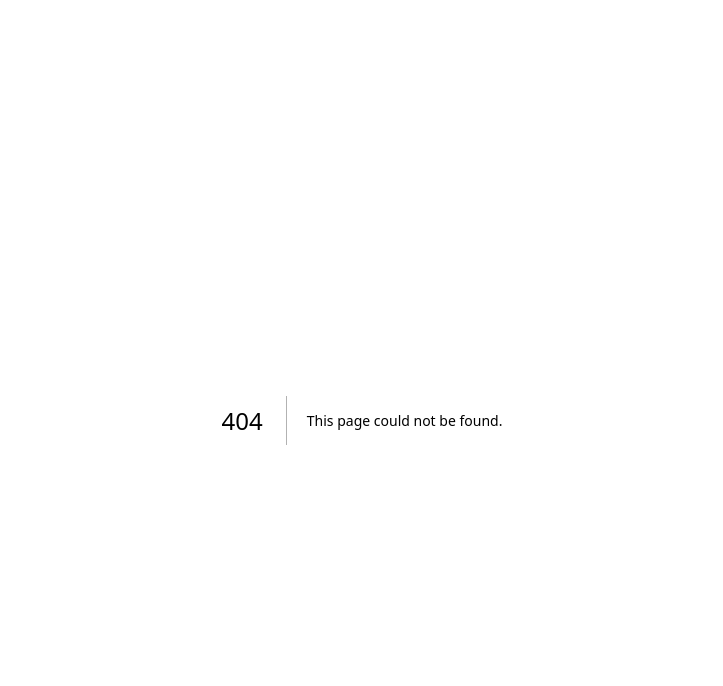
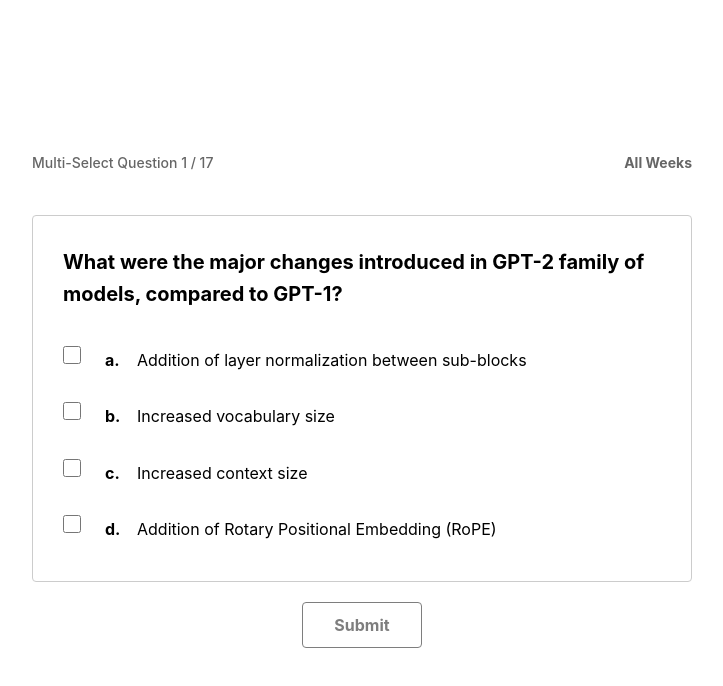
Before and after one commit to RD945/nptel-assignments, a Next.js app: page /quiz-multi-select in a window 1280 px wide. Before the commit this address had no page. Shown: the top 686 px of the page, without its empty margins (278-1001 px from the left). Built offline with nearby package versions, Linux system fonts and the light colour scheme.

Commit message:
Add multi-select-only shuffled quiz mode

```diff
--- /dev/null
+++ b/src/app/quiz-multi-select/page.tsx
@@ -0,0 +1,221 @@
+"use client";
+
+import { useState, useEffect } from "react";
+import Link from "next/link";
+import { questions as allQuestions, Question } from "@/data/questions";
+import FormattedText from "@/components/FormattedText";
+import styles from "../quiz/quiz.module.css";
+
+interface QuizState {
+  shuffledQuestions: Question[];
+  currentIndex: number;
+  selectedAnswers: string[];
+  submitted: boolean;
+  feedback: string | null;
+  score: number;
+  finished: boolean;
+}
+
+function shuffleArray<T>(array: T[]): T[] {
+  const shuffled = [...array];
+  for (let i = shuffled.length - 1; i > 0; i--) {
+    const j = Math.floor(Math.random() * (i + 1));
+    [shuffled[i], shuffled[j]] = [shuffled[j], shuffled[i]];
+  }
+  return shuffled;
+}
+
+export default function QuizMultiSelect() {
+  const [state, setState] = useState<QuizState | null>(null);
+
+  useEffect(() => {
+    const multiSelectQuestions = allQuestions.filter((question) => question.isMultiSelect);
+    const shuffled = shuffleArray(multiSelectQuestions);
+    setState({
+      shuffledQuestions: shuffled,
+      currentIndex: 0,
+      selectedAnswers: [],
+      submitted: false,
+      feedback: null,
+      score: 0,
+      finished: false,
+    });
+  }, []);
+
+  if (!state) {
+    return <div className={styles.container}>Loading...</div>;
+  }
+
+  const currentQuestion = state.shuffledQuestions[state.currentIndex];
+  const totalQuestions = state.shuffledQuestions.length;
+  const isLastQuestion = state.currentIndex === totalQuestions - 1;
+
+  const handleOptionSelect = (label: string) => {
+    if (state.submitted) return;
+
+    setState((prev) => ({
+      ...prev!,
+      selectedAnswers: prev!.selectedAnswers.includes(label)
+        ? prev!.selectedAnswers.filter((a) => a !== label)
+        : [...prev!.selectedAnswers, label],
+    }));
+  };
+
+  const handleSubmit = () => {
+    if (state.selectedAnswers.length === 0 || state.submitted) return;
+
+    const isCorrect =
+      state.selectedAnswers.length === currentQuestion.correctAnswers.length &&
+      state.selectedAnswers.every((a) =>
+        currentQuestion.correctAnswers.includes(a)
+      );
+
+    const newScore = state.score + (isCorrect ? 1 : 0);
+    const feedback = isCorrect ? "Correct!" : "Incorrect.";
+
+    setState((prev) => ({
+      ...prev!,
+      submitted: true,
+      feedback,
+      score: newScore,
+    }));
+  };
+
+  const handleNext = () => {
+    if (isLastQuestion) {
+      setState((prev) => ({
+        ...prev!,
+        finished: true,
+      }));
+    } else {
+      setState((prev) => ({
+        ...prev!,
+        currentIndex: prev!.currentIndex + 1,
+        selectedAnswers: [],
+        submitted: false,
+        feedback: null,
+      }));
+    }
+  };
+
+  const handleRestart = () => {
+    const multiSelectQuestions = allQuestions.filter((question) => question.isMultiSelect);
+    const shuffled = shuffleArray(multiSelectQuestions);
+    setState({
+      shuffledQuestions: shuffled,
+      currentIndex: 0,
+      selectedAnswers: [],
+      submitted: false,
+      feedback: null,
+      score: 0,
+      finished: false,
+    });
+  };
+
+  if (state.finished) {
+    return (
+      <div className={styles.container}>
+        <Link href="/" className={styles.backLink}>
+          ← Back to Home
+        </Link>
+
+        <div className={styles.results}>
+          <h2 className={styles.resultsTitle}>Multi-Select Quiz Complete!</h2>
+          <div className={styles.score}>
+            Score: {state.score} / {totalQuestions}
+          </div>
+          <div className={styles.percentage}>
+            ({Math.round((state.score / totalQuestions) * 100)}%)
+          </div>
+          <div className={styles.resultActions}>
+            <button className={styles.restartButton} onClick={handleRestart}>
+              Restart Quiz
+            </button>
+            <Link href="/" className={styles.homeButton}>
+              Home
+            </Link>
+          </div>
+        </div>
+      </div>
+    );
+  }
+
+  return (
+    <div className={styles.container}>
+      <div className={styles.header}>
+        <div className={styles.counter}>
+          Multi-Select Question {state.currentIndex + 1} / {totalQuestions}
+        </div>
+        <div className={styles.week}>All Weeks</div>
+      </div>
+
+      <div className={styles.questionCard}>
+        <h2 className={styles.questionText}>
+          <FormattedText text={currentQuestion.text} />
+        </h2>
+
+        <div className={styles.options}>
+          {currentQuestion.options.map((option) => (
+            <div key={option.label} className={styles.optionWrapper}>
+              <input
+                type="checkbox"
+                id={option.label}
+                name={currentQuestion.id}
+                value={option.label}
+                checked={state.selectedAnswers.includes(option.label)}
+                onChange={() => handleOptionSelect(option.label)}
+                disabled={state.submitted}
+                className={styles.input}
+              />
+              <label
+                htmlFor={option.label}
+                className={`${styles.label} ${
+                  state.submitted
+                    ? currentQuestion.correctAnswers.includes(option.label)
+                      ? styles.correct
+                      : state.selectedAnswers.includes(option.label)
+                      ? styles.incorrect
+                      : ""
+                    : ""
+                }`}
+              >
+                <span className={styles.optionLabel}>{option.label}.</span>
+                <span className={styles.optionText}>
+                  <FormattedText text={option.text} />
+                </span>
+              </label>
+            </div>
+          ))}
+        </div>
+
+        {state.submitted && (
+          <div className={styles.feedback}>
+            <div className={styles.feedbackMessage}>{state.feedback}</div>
+            {currentQuestion.explanation && (
+              <div className={styles.explanation}>
+                <strong>Explanation:</strong>{" "}
+                <FormattedText text={currentQuestion.explanation} />
+              </div>
+            )}
+          </div>
+        )}
+      </div>
+
+      <div className={styles.actions}>
+        {!state.submitted ? (
+          <button
+            className={styles.submitButton}
+            onClick={handleSubmit}
+            disabled={state.selectedAnswers.length === 0}
+          >
+            Submit
+          </button>
+        ) : (
+          <button className={styles.nextButton} onClick={handleNext}>
+            {isLastQuestion ? "Finish" : "Next"}
+          </button>
+        )}
+      </div>
+    </div>
+  );
+}
```
Also changed, not shown: src/app/page.tsx (+8 -0 lines), 1 other file (tests, documents, lock files or other folders).
